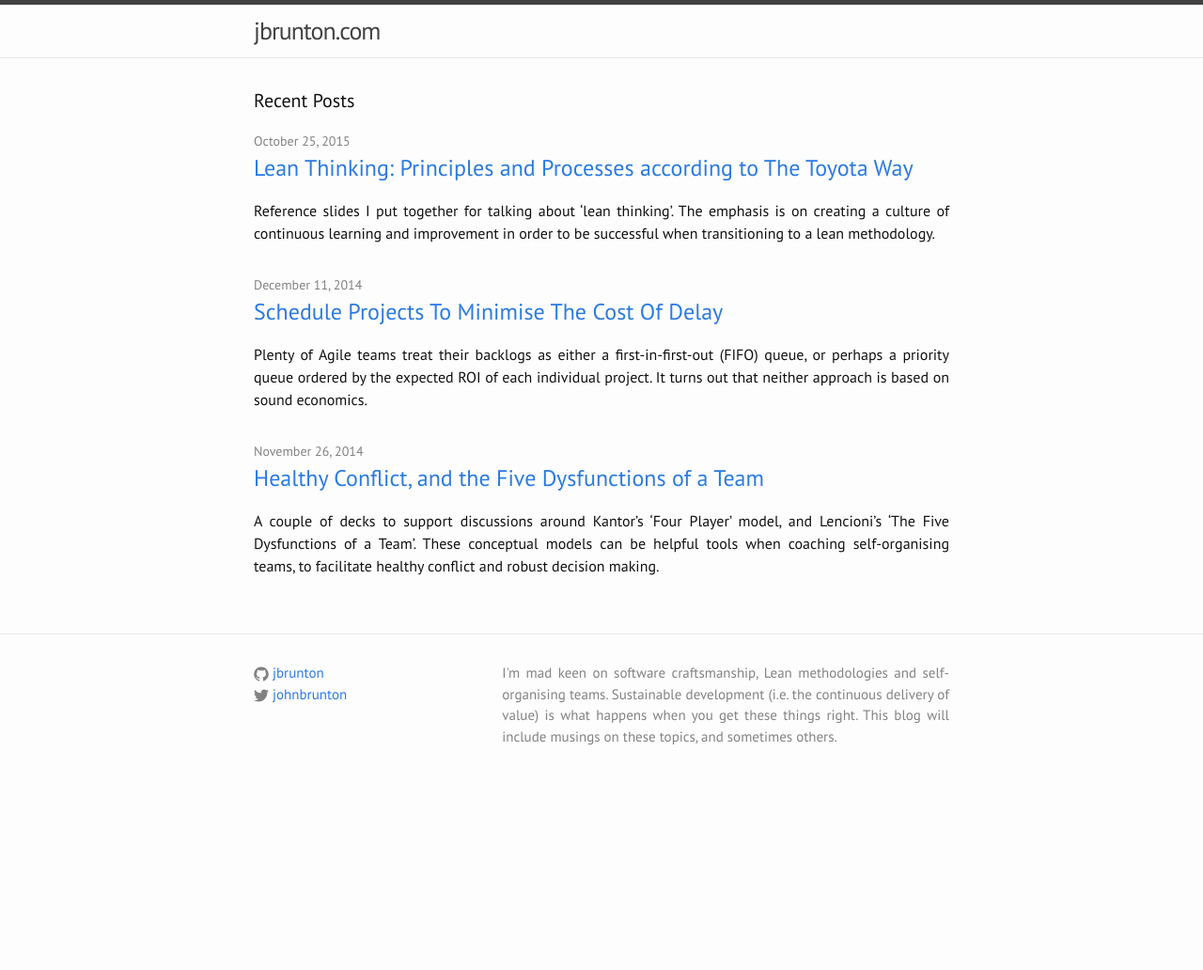
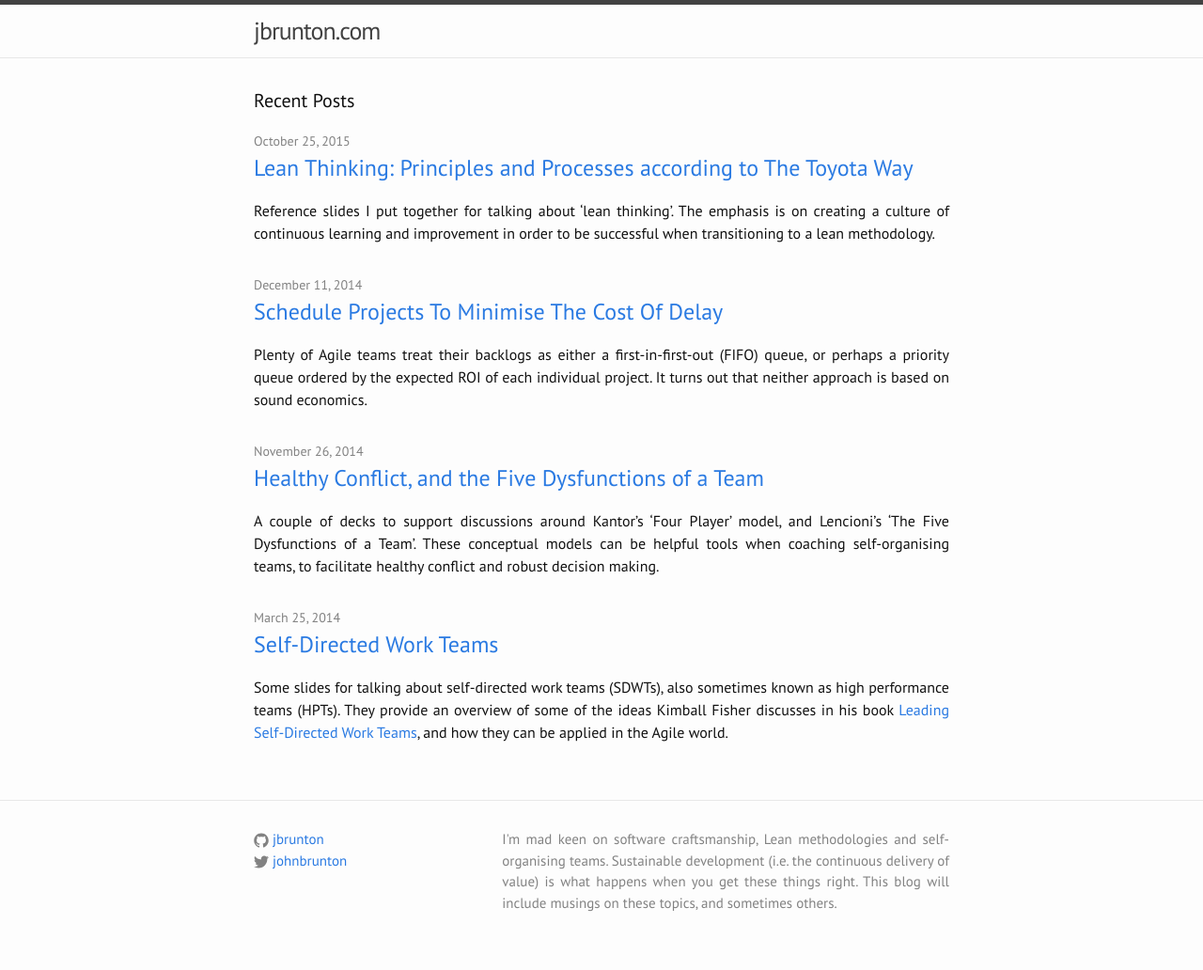
Before and after one commit to jbrunton/jbrunton.com, a Jekyll site: the page built from index.html, in a window 1280 px wide. Shown: the whole page at 94% size. Built offline with Jekyll 4.4.1, drawn with Linux system fonts in a browser that asks for light colours; nearby versions of some CDN libraries; before the commit the page ends 900 px from its top, so only the background shows below that.

Commit message:
add self-directed work teams post

```diff
--- /dev/null
+++ b/_posts/2014-03-25-self-directed-work-teams.md
@@ -0,0 +1,12 @@
+---
+layout: post
+title:  "Self-Directed Work Teams"
+date:   2014-03-25
+category: teams
+tags:
+  - self-directed work teams
+  - high performance teams
+---
+Some slides for talking about self-directed work teams (SDWTs), also sometimes known as high performance teams (HPTs). They provide an overview of some of the ideas Kimball Fisher discusses in his book [Leading Self-Directed Work Teams](http://www.amazon.com/Leading-Self-Directed-Teams-Kimball-Fisher/dp/0071349243), and how they can be applied in the Agile world.
+
+<script async class="speakerdeck-embed" data-id="bbcd58e089f30131cbd36a1a38d9cc87" data-ratio="1.33333333333333" src="//speakerdeck.com/assets/embed.js"></script>
--- a/_posts/2014-11-26-healthy-conflict-five-dysfunctions-team.md
+++ b/_posts/2014-11-26-healthy-conflict-five-dysfunctions-team.md
@@ -5,7 +5,7 @@ date:   2014-11-26
 category: teams
 tags:
   - healthy conflict
-  - high performing teams
+  - high performance teams
   - five dysfunctions
   - four player model
 ---
```
